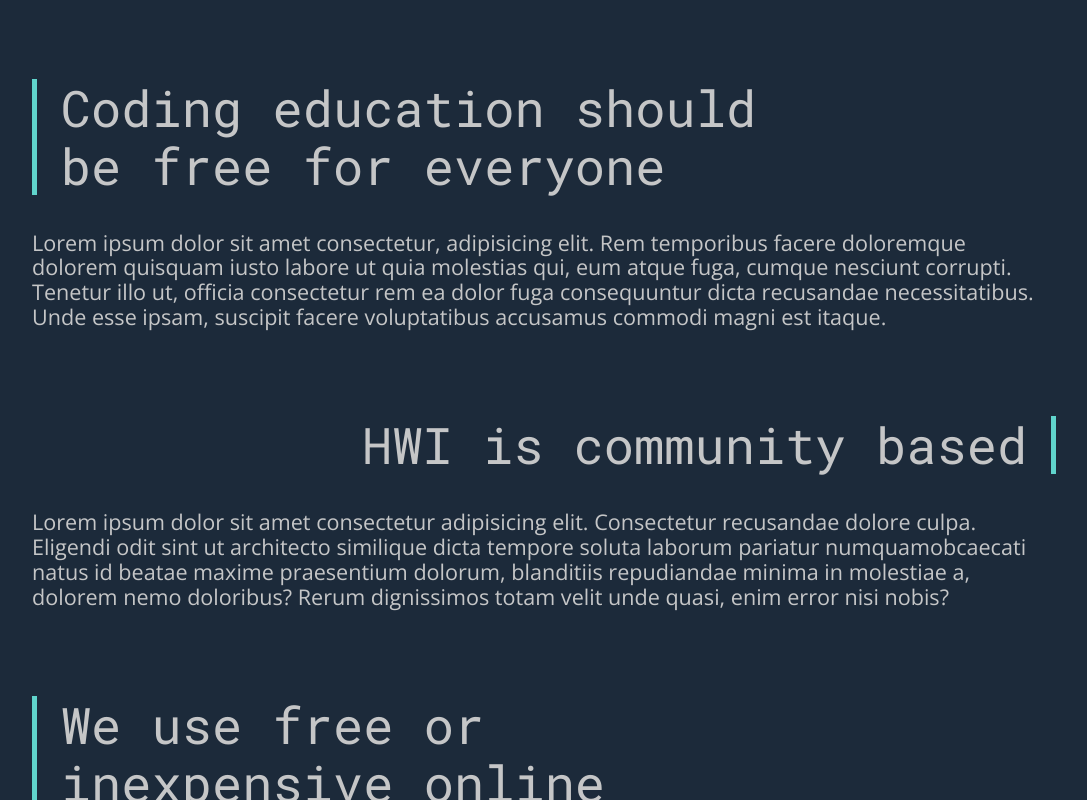
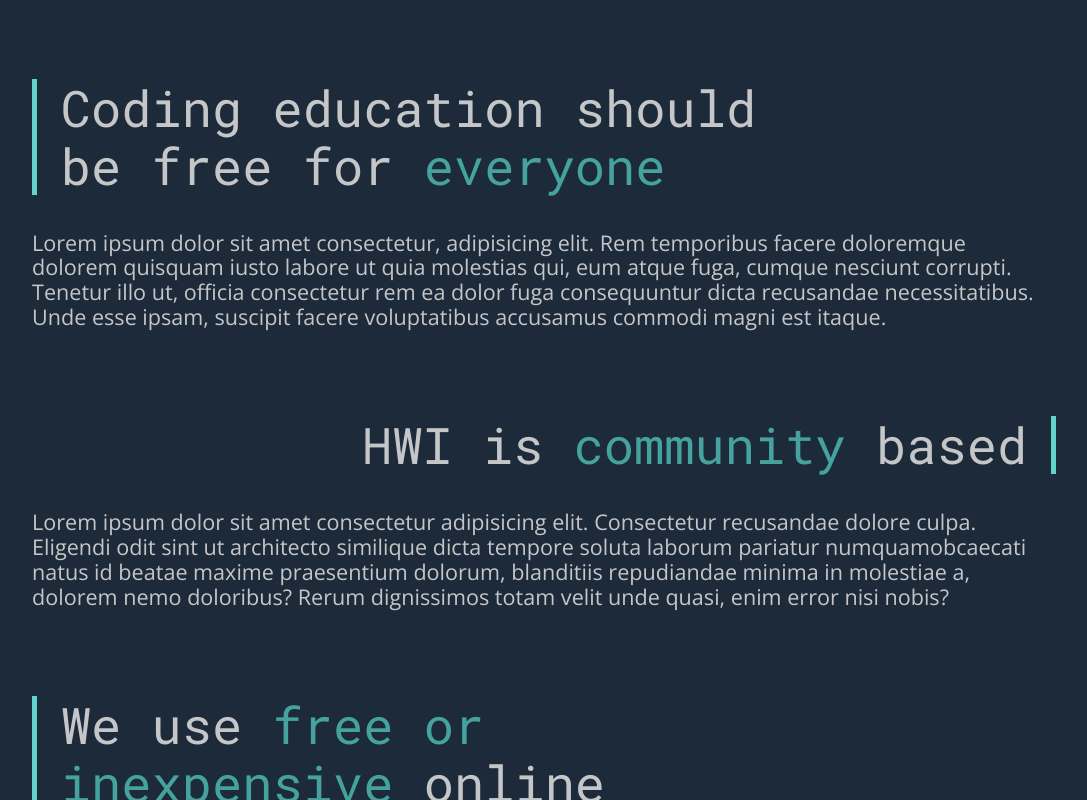
Before and after one commit to hello-world-initiative/hello-world-initiative, a React (Create React App) app: page /about in a window 1280 px wide. Shown: the part 660-1460 px from the top of the page, without its empty margins (96-1183 px from the left). Built offline with nearby package versions, Linux system fonts and the light colour scheme.

Commit message:
Revert some functionality of heading component for non highlights

```diff
--- a/src/components/Heading.js
+++ b/src/components/Heading.js
@@ -1,31 +1,47 @@
-import React from 'react'
-import PropTypes from 'prop-types'
+import React from 'react';
+import PropTypes from 'prop-types';
 
-const Heading = ({position, children}) => {
+const Heading = ({ position, text, highlight, children }) => {
+  // First create an array of "wrapping" text by splitting on the word intended to be highlighted
+  // The heading gets reconstructed using this split array and the highlight text
+  // in the return JSX
+  if (text && highlight) {
+    const regularText = text.split(highlight);
     return (
       <div className={`heading-container heading-container-${position}`}>
         <h2 className={`heading heading-${position}`}>
-        {children}
+          {regularText[0]}
+          <span className="heading-highlight">{highlight}</span>
+          {regularText[1]}
         </h2>
       </div>
-  )
+    );
+  } else {
+    return (
+      <div className={`heading-container heading-container-${position}`}>
+        <h2 className={`heading heading-${position}`}>{children}</h2>
+      </div>
+    );
   }
+};
 
 Heading.propTypes = {
-  position: PropTypes.oneOf(['left', 'right']).isRequired
-}
+  position: PropTypes.oneOf(['left', 'right']).isRequired,
+  text: PropTypes.string,
+  highlight: PropTypes.string
+};
 
-export default Heading
+export default Heading;
 
 // Alternate heading to be used in light sections
-export const AlternateHeading = ({position, children}) => (
+export const AlternateHeading = ({ position, children }) => (
   <div className="heading-container">
     <h2 className={`heading heading-alt heading-alt-${position}`}>
       {children}
     </h2>
   </div>
-)
+);
 
 AlternateHeading.propTypes = {
   position: PropTypes.oneOf(['left', 'center']).isRequired
-}
+};
--- a/src/data/pages.js
+++ b/src/data/pages.js
@@ -25,6 +25,7 @@
   community: {
     main: {
       heading: 'People learn better together',
+      highlight: 'together',
       body: `This is the top section. Lorem, ipsum dolor sit amet consectetur adipisicing elit. Ipsum veritatis labore nam architecto, illo dolores. Optio voluptas similique non libero quia, vel illum aspernatur laudantium delectus, dignissimos animi doloremque, sequi sit corrupti nostrum temporibus repellat ratione ipsa tempore! Debitis iusto incidunt dolorum est quod veniam nisi ipsa molestiae error excepturi, hic, dolores rerum autem amet officia ullam in minima quibusdam eaque magnam quam provident saepe sed quo! Ex error sapiente beatae laboriosam dicta magni magnam. Quisquam mollitia odit expedita consequuntur.`
     },
     bottom: {
@@ -34,6 +35,7 @@
   events: {
     main: {
       heading: 'Come meet up with others who are learning to code',
+      highlight: 'meet up with others',
       body: `This is the top section. Lorem, ipsum dolor sit amet consectetur adipisicing elit. Ipsum veritatis labore nam architecto, illo dolores. Optio voluptas similique non libero quia, vel illum aspernatur laudantium delectus, dignissimos animi doloremque, sequi sit corrupti nostrum temporibus repellat ratione ipsa tempore! Debitis iusto incidunt dolorum est quod veniam nisi ipsa molestiae error excepturi, hic, dolores rerum autem amet officia ullam in minima quibusdam eaque magnam quam provident saepe sed quo! Ex error sapiente beatae laboriosam dicta magni magnam. Quisquam mollitia odit expedita consequuntur.`
     },
     bottom: {
--- a/src/pages/About.js
+++ b/src/pages/About.js
@@ -19,15 +19,27 @@
       <main>
         <Section color="dark">
           <Article>
-            <Heading position="left">{about.main.headings[0]}</Heading>
+            <Heading
+              position="left"
+              text={about.main.headings[0]}
+              highlight={about.main.highlights[0]}
+            />
             <p>{about.main.sections[0]}</p>
           </Article>
           <Article>
-            <Heading position="right">{about.main.headings[1]}</Heading>
+            <Heading
+              position="right"
+              text={about.main.headings[1]}
+              highlight={about.main.highlights[1]}
+            />
             <p>{about.main.sections[1]}</p>
           </Article>
           <Article>
-            <Heading position="left">{about.main.headings[2]}</Heading>
+            <Heading
+              position="left"
+              text={about.main.headings[2]}
+              highlight={about.main.highlights[2]}
+            />
             <p>{about.main.sections[2]}</p>
           </Article>
         </Section>
--- a/src/pages/Community.js
+++ b/src/pages/Community.js
@@ -17,7 +17,11 @@
       <main>
         <Section color="dark">
           <Article>
-            <Heading position="left">{community.main.heading}</Heading>
+            <Heading
+              position="left"
+              text={community.main.heading}
+              highlight={community.main.highlight}
+            />
             <p>{community.main.body}</p>
           </Article>
         </Section>
--- a/src/pages/Events.js
+++ b/src/pages/Events.js
@@ -17,7 +17,11 @@
       <main>
         <Section color="dark">
           <Article>
-            <Heading position="left">{events.main.heading}</Heading>
+            <Heading
+              position="left"
+              text={events.main.heading}
+              highlight={events.main.highlight}
+            />
             <p>{events.main.body}</p>
           </Article>
         </Section>
```
Lines whose indentation alone changed are shown as unchanged.
